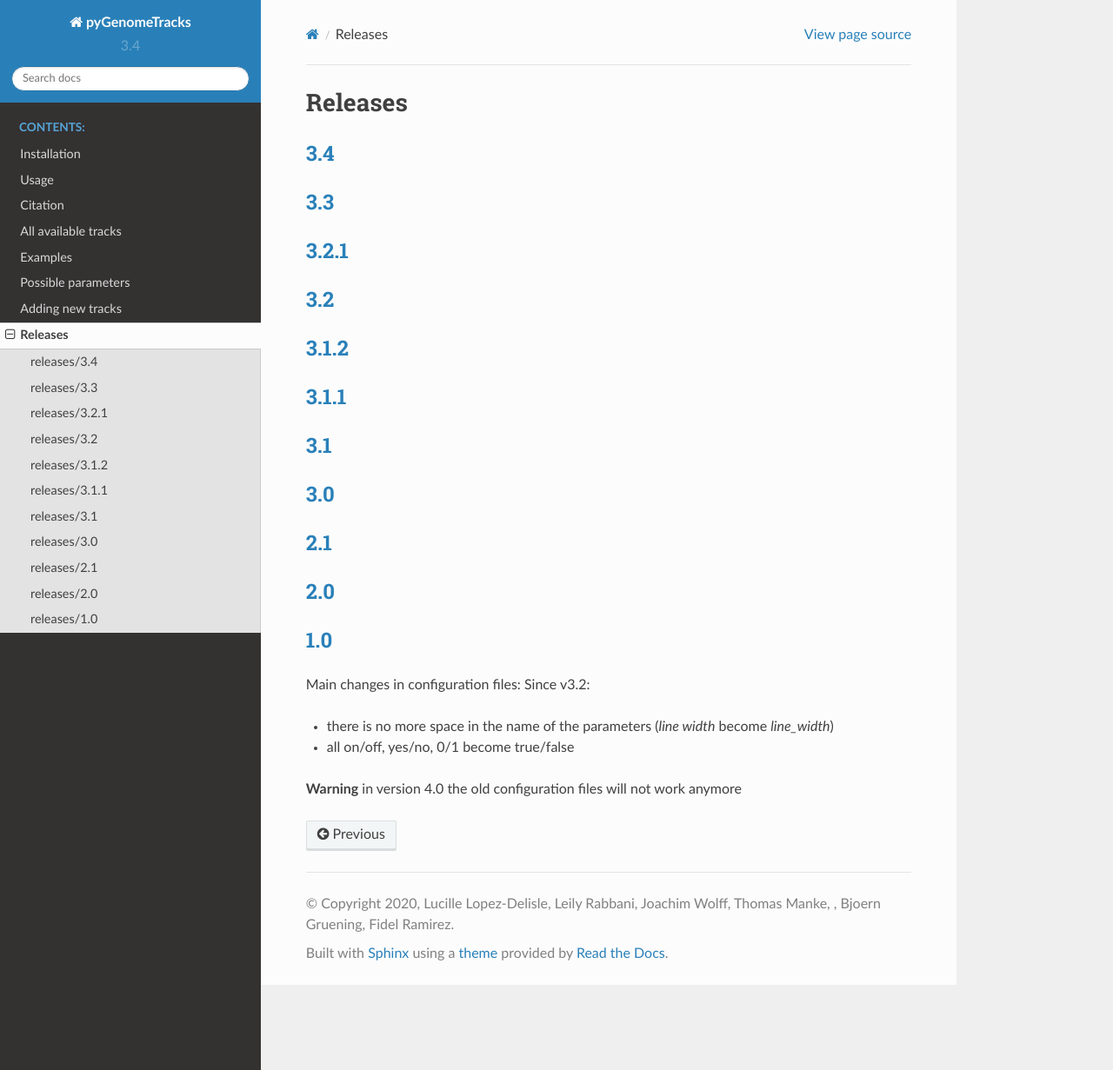
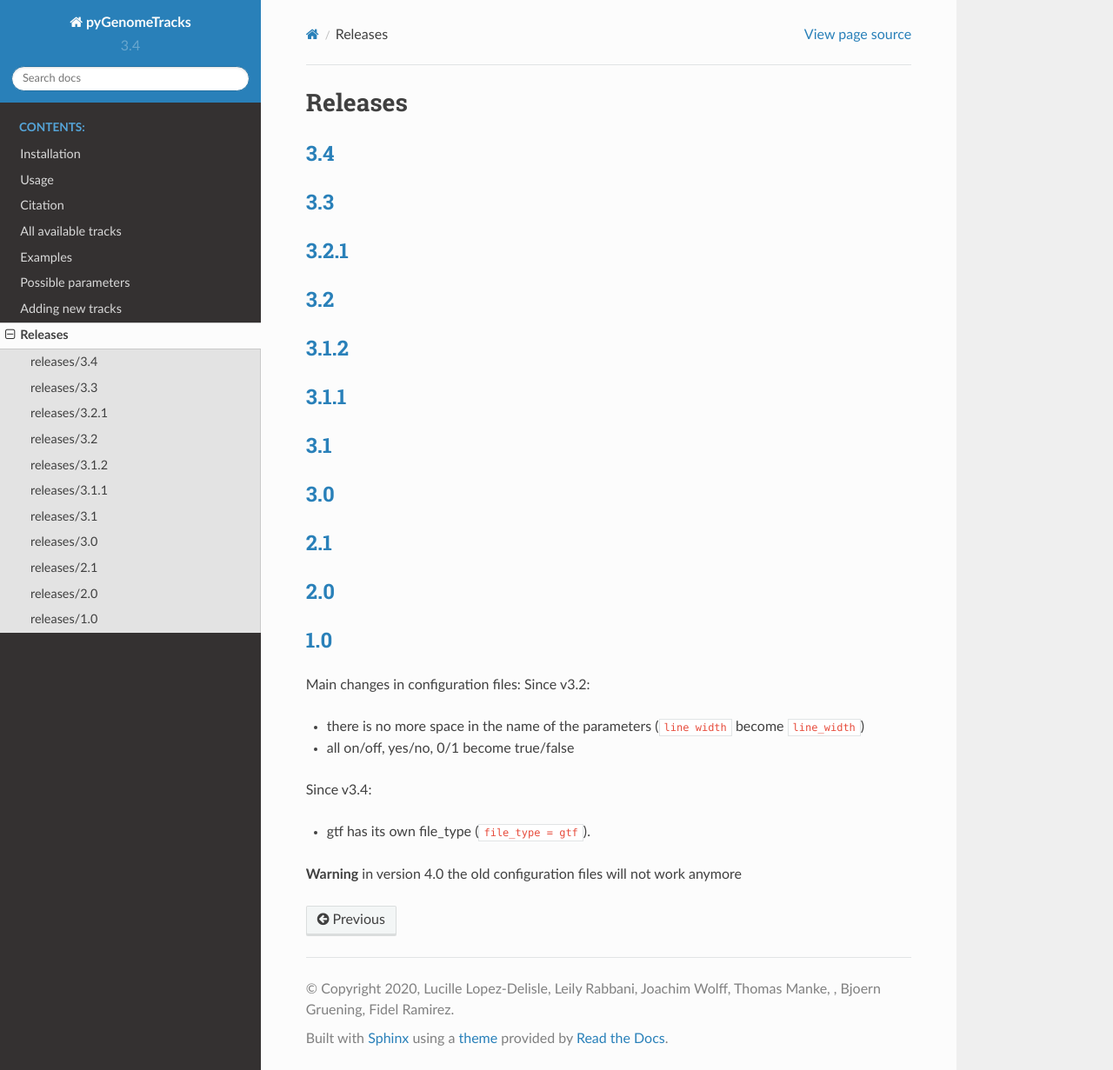
Before and after one commit to deeptools/pyGenomeTracks, a Sphinx documentation site: the page built from docs/content/releases.rst, in a window 1280 px wide and 1231 px high. Shown: the whole window at 87% size. Built offline with Sphinx 7.4.7 and the Read the Docs theme 2.0.0, drawn with Linux system fonts in a browser that asks for light colours.

Commit message:
update the changes in configuration files

```diff
--- a/docs/content/releases.rst
+++ b/docs/content/releases.rst
@@ -27,8 +27,11 @@ Releases
 Main changes in configuration files:
 Since v3.2:
 
-- there is no more space in the name of the parameters (`line width` become `line_width`)
+- there is no more space in the name of the parameters (``line width`` become ``line_width``)
 - all on/off, yes/no, 0/1 become true/false
 
+Since v3.4:
+
+- gtf has its own file_type (``file_type = gtf``).
 
 **Warning** in version 4.0 the old configuration files will not work anymore
```
